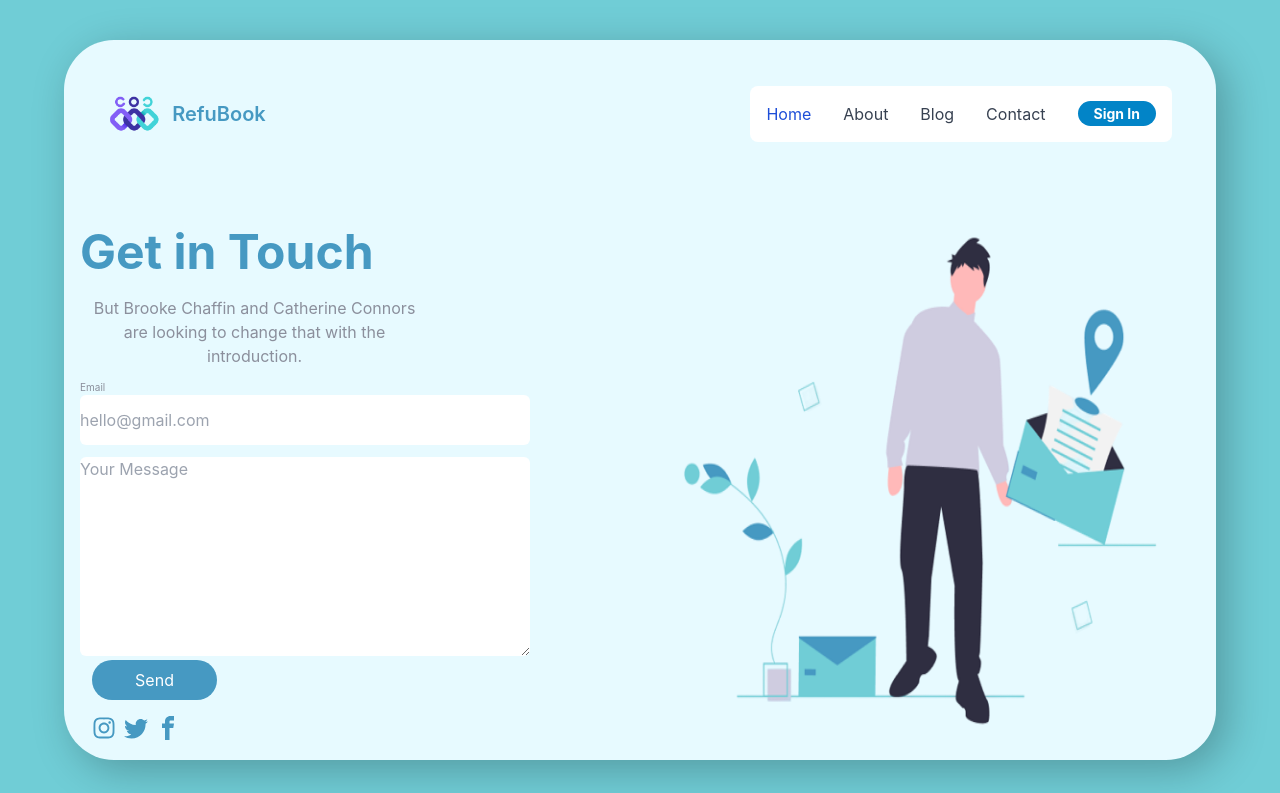
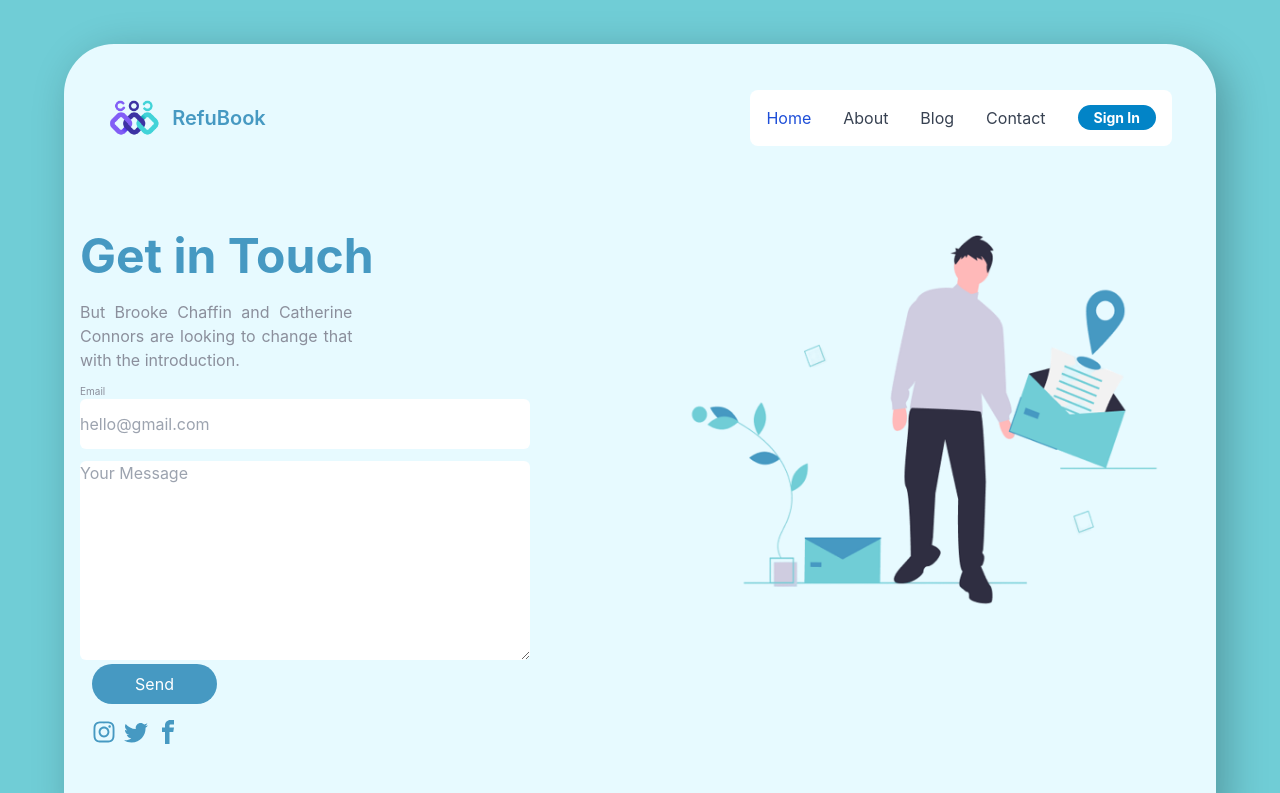
Before and after one commit to BaraaNazar/RefuBook, a React (Create React App) app: page /Contact in a window 1280 px wide. Shown: the top 793 px of the page. Built offline with nearby package versions, Linux system fonts and the light colour scheme.

Commit message:
fixed some design

```diff
--- a/src/Components/contact-page/index.js
+++ b/src/Components/contact-page/index.js
@@ -1,19 +1,19 @@
 import { ImFacebook, ImTwitter } from 'react-icons/im';
 import { FaInstagram } from 'react-icons/fa';
-import NavBar from '../../Containers/Navbar';
-import contactImage from '../../Contact.png';
+import NavBar from '../../Containers/Navbar'
+import contactImage from '../../images/Contact.png';
 
 function Contacts() {
   return (
-    <div className="h-screen w-full bg-[#70CDD6] flex items-center justify-center">
-      <div className="h-[90vh] xl:h-[90vh] w-11/12 xl:w-[90%] py-6 px-4 bg-[#E7FAFF] rounded-6xl shadow-custom-xl relative overflow-hidden">
+    <div className="h-full w-full bg-[#70CDD6] flex items-center justify-center">
+      <div className="min-h-screen xl:h-[90vh] w-11/12 xl:w-[90%] sm:my-11  py-6 px-4 bg-[#E7FAFF] rounded-6xl shadow-custom-xl relative overflow-hidden">
         <NavBar />
-        <div className="relative  z-10 flex flex-col-reverse md:flex-row md:justify-center md:gap-10">
-          <div className="mx-auto w-full md:w-[50%]">
+        <div className="relative z-10 flex flex-col-reverse md:flex-row md:justify-center md:gap-10">
+          <div className="mx-auto w-full md:w-[50%] relative z-10">
             <h1 className=" sm:text-left text-center sm:mx-auto md:pt-16  font-bold text-3xl sm:text-5xl text-[#4699C2]">
               Get in Touch
             </h1>
-            <p className=" md:pt-5 text-center text-[#8B8F9C] md:w-[65%]">
+            <p className=" md:pt-5 text-[#8B8F9C] sm:text-justify text-center md:w-[50%]">
               But Brooke Chaffin and Catherine Connors are looking to change
               that with the introduction.
             </p>
@@ -27,7 +27,7 @@ function Contacts() {
                 type="text"
                 placeholder="Your Message"
                 aria-label="disabled input"
-                className="rounded-md block min-h-[160px] max-h-[160px] md:min-h-[199px]  md:max-h-[200px] md:w-[450px] mt-3"
+                className="rounded-md block placeholder-pl-10 min-h-[160px] max-h-[160px] md:min-h-[199px]  md:max-h-[200px] md:w-[450px] mt-3"
               />
               <button
                 type="button"
@@ -36,16 +36,16 @@ function Contacts() {
                 Send
               </button>
             </form>
-            <div className="md:flex flex mt-4 sm:ml-3 gap-x-2 sm:mx-auto justify-center md:justify-start">
-              <FaInstagram className="text-[#4699C2] text-2xl " />
-              <ImTwitter className="text-[#4699C2] text-2xl " />
-              <ImFacebook className="text-[#4699C2] text-2xl " />
+            <div className="md:flex flex mt-2 sm:mt-4 sm:ml-3 gap-x-2 sm:mx-auto justify-center md:justify-start">
+              <FaInstagram className="text-[#4699C2] text-2xl mb-1 " />
+              <ImTwitter className="text-[#4699C2] text-2xl mb-1 " />
+              <ImFacebook className="text-[#4699C2] text-2xl mb-1" />
             </div>
           </div>
           <div className=" md:pt-12">
             <img
               src={contactImage}
-              className="mx-auto my-auto lg:w-[100%] w-[60%] h-[100%] md:w-[60%] md:h-[100%] lg:h-[100%]"
+              className="mx-auto my-auto   w-[300px] h-[190px] sm:w-[300px] sm:h-[100%] lg:w-[550px]  lg:h-[400px]"
               alt=""
             />
           </div>
```
Also changed, not shown: src/images/Contact.png (added).
